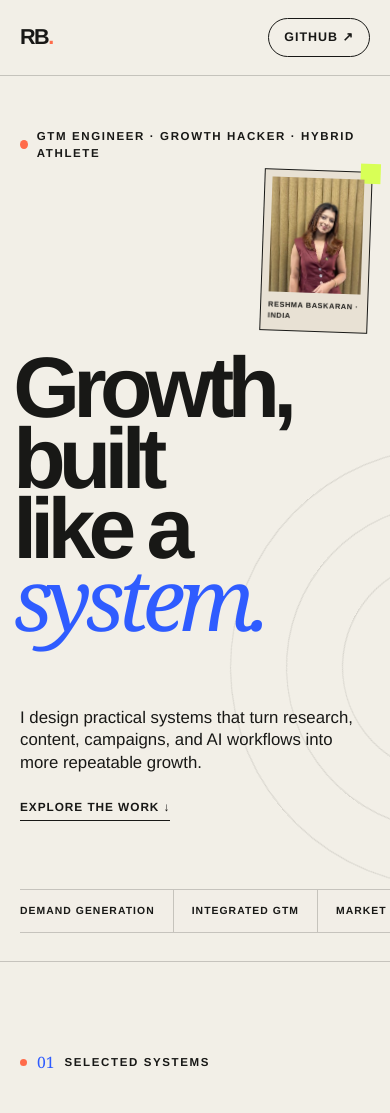
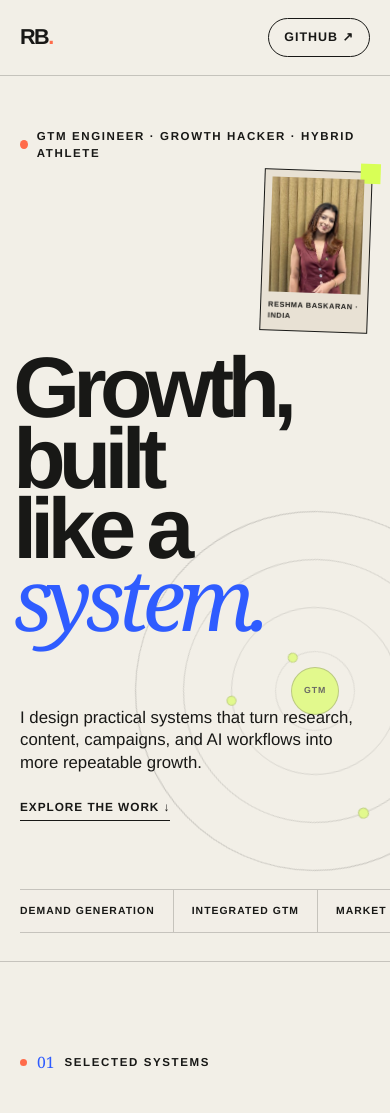
Before and after one commit to reshma-baskaran/reshma.baskaran, a Next.js app: page / in a window 390 px wide. Shown: the top 1113 px of the page. Built offline with nearby package versions, Linux system fonts and the light colour scheme.

Commit message:
Restore polished concentric hero orbit

```diff
--- a/app/globals.css
+++ b/app/globals.css
@@ -227,19 +227,20 @@ a {
 }
 
 .hero-orbit {
-  bottom: -360px;
-  height: 780px;
+  bottom: -135px;
+  height: 560px;
   pointer-events: none;
   position: absolute;
-  right: -390px;
-  width: 780px;
+  right: -95px;
+  width: 560px;
   z-index: 1;
 }
 
 .orbit-ring {
   --orbit-duration: 60s;
+  --orbit-start: 0deg;
   animation: orbit-ring-spin var(--orbit-duration) linear infinite;
-  border: 1px solid rgba(24, 24, 22, 0.22);
+  border: 1px solid rgba(24, 24, 22, 0.2);
   border-radius: 50%;
   position: absolute;
   transform-origin: center;
@@ -248,38 +249,81 @@ a {
 
 .orbit-ring::before {
   background: var(--acid);
+  border: 1px solid rgba(24, 24, 22, 0.28);
   border-radius: 50%;
   content: "";
-  height: 11px;
+  height: 10px;
   left: 50%;
   position: absolute;
   top: -6px;
   transform: translateX(-50%);
-  width: 11px;
+  width: 10px;
 }
 
 .orbit-ring-outer {
-  --orbit-duration: 48s;
+  --orbit-duration: 54s;
+  --orbit-start: 18deg;
+  border-color: rgba(24, 24, 22, 0.32);
   inset: 0;
 }
 
 .orbit-ring-middle {
-  --orbit-duration: 64s;
-  inset: 90px;
+  --orbit-duration: 70s;
+  --orbit-start: 124deg;
+  border-color: rgba(24, 24, 22, 0.24);
+  inset: 74px;
 }
 
 .orbit-ring-inner {
-  --orbit-duration: 82s;
-  inset: 180px;
+  --orbit-duration: 88s;
+  --orbit-start: 236deg;
+  border-color: rgba(24, 24, 22, 0.19);
+  inset: 148px;
+}
+
+.orbit-ring-core {
+  --orbit-duration: 108s;
+  --orbit-start: 304deg;
+  border-color: rgba(24, 24, 22, 0.15);
+  inset: 218px;
+}
+
+.orbit-ring-middle::before {
+  height: 9px;
+  width: 9px;
+}
+
+.orbit-ring-inner::before,
+.orbit-ring-core::before {
+  height: 8px;
+  width: 8px;
+}
+
+.orbit-center {
+  align-items: center;
+  background: var(--acid);
+  border: 1px solid rgba(24, 24, 22, 0.32);
+  border-radius: 50%;
+  display: flex;
+  font-size: 0.63rem;
+  font-weight: 900;
+  height: 64px;
+  justify-content: center;
+  left: 50%;
+  letter-spacing: 0.1em;
+  position: absolute;
+  top: 50%;
+  transform: translate(-50%, -50%);
+  width: 64px;
 }
 
 @keyframes orbit-ring-spin {
   from {
-    transform: rotate(0deg);
+    transform: rotate(var(--orbit-start));
   }
 
   to {
-    transform: rotate(360deg);
+    transform: rotate(calc(var(--orbit-start) + 360deg));
   }
 }
 
@@ -607,19 +651,29 @@ footer {
   }
 
   .hero-orbit {
-    bottom: 74px;
-    height: 440px;
-    opacity: 0.58;
-    right: -280px;
-    width: 440px;
+    bottom: 90px;
+    height: 360px;
+    opacity: 0.62;
+    right: -105px;
+    width: 360px;
   }
 
   .orbit-ring-middle {
-    inset: 56px;
+    inset: 48px;
   }
 
   .orbit-ring-inner {
-    inset: 112px;
+    inset: 96px;
+  }
+
+  .orbit-ring-core {
+    inset: 140px;
+  }
+
+  .orbit-center {
+    font-size: 0.55rem;
+    height: 48px;
+    width: 48px;
   }
 
   .hero-capabilities {
--- a/app/page.tsx
+++ b/app/page.tsx
@@ -95,6 +95,8 @@ export default function Home() {
           <span className="orbit-ring orbit-ring-outer" />
           <span className="orbit-ring orbit-ring-middle" />
           <span className="orbit-ring orbit-ring-inner" />
+          <span className="orbit-ring orbit-ring-core" />
+          <span className="orbit-center">GTM</span>
         </div>
       </section>
 
```
